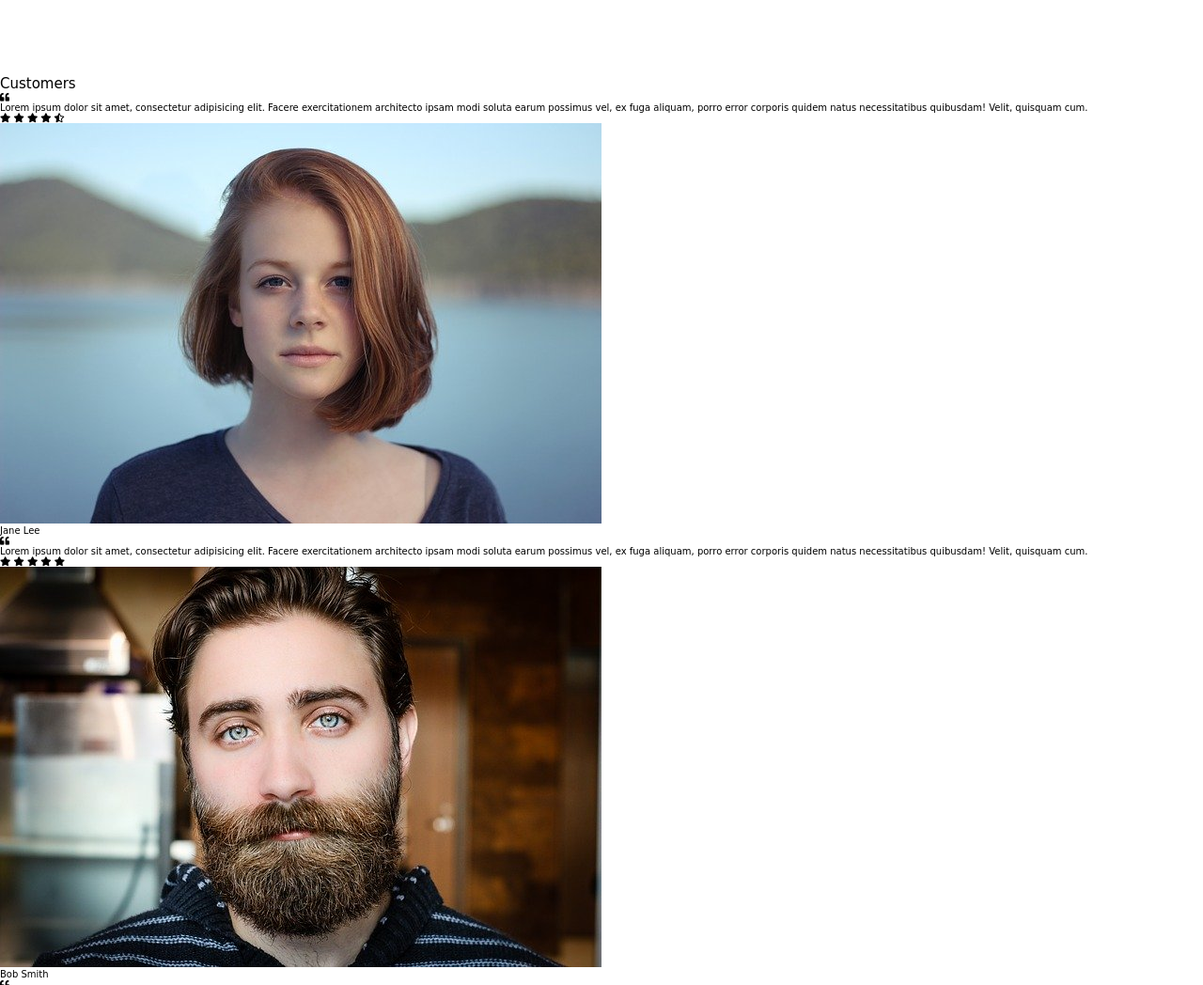
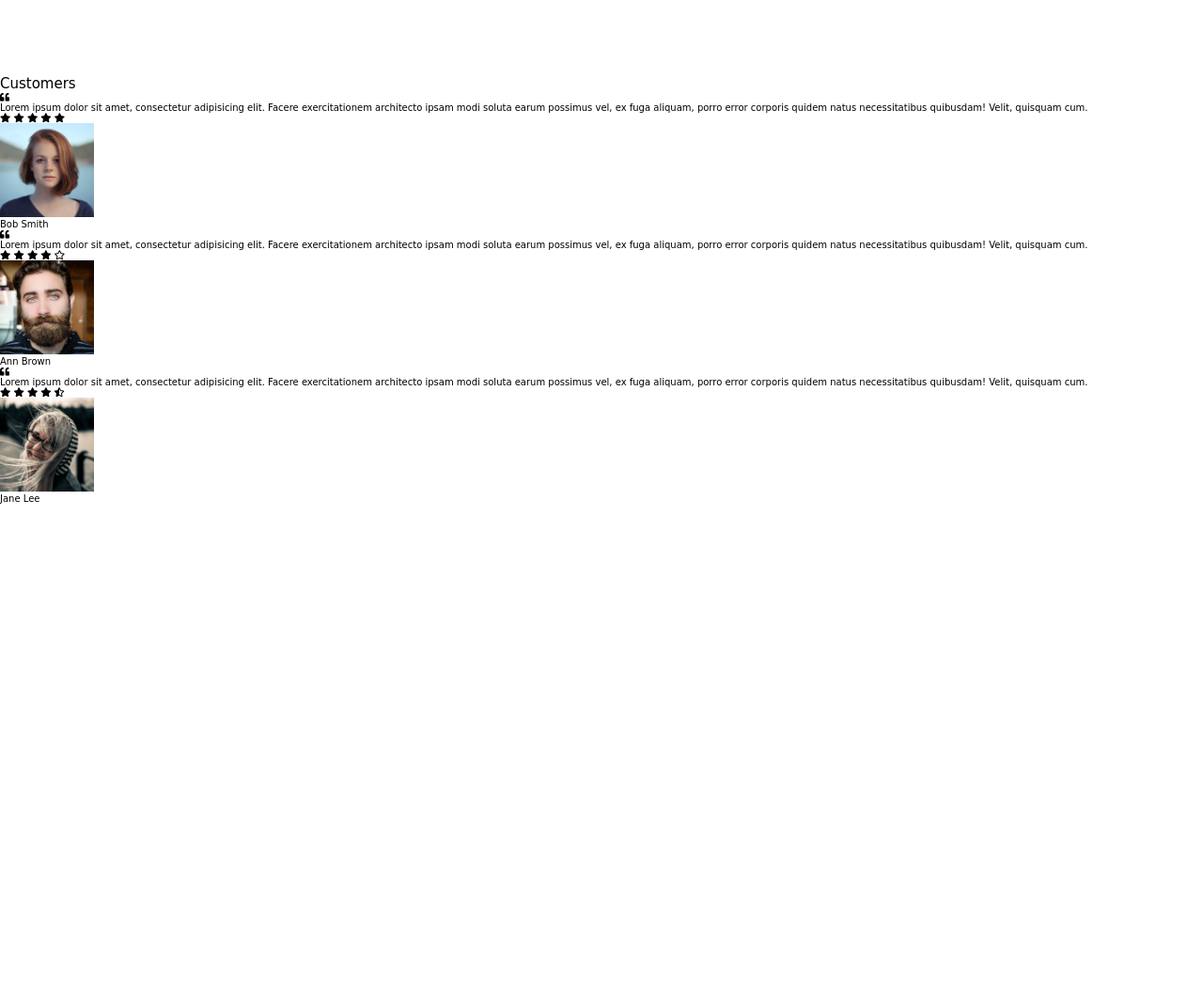
Before and after one commit to BlackCat13656/creative_Design, a plain HTML site: page index.html in a window 1280 px wide. Shown: the part 720-1768 px from the top of the page at 94% size. After the commit the page ends 1600 px from the top, so only its background shows below. Drawn offline with Linux system fonts and the light colour scheme; a web font is replaced by a local one.

Commit message:
Advances on Customers section CSS

```diff
--- a/index.html
+++ b/index.html
@@ -45,33 +45,10 @@
               <i class="fas fa-star"></i>
               <i class="fas fa-star"></i>
               <i class="fas fa-star"></i>
-              <i class="fas fa-star-half-alt"></i>
+              <i class="fas fa-star"></i>
             </div>
             <img
               src="images/customer-img-1.jpg"
-              alt="Young woman picture"
-              class="customer-img"
-            />
-            <h4 class="customer-name">Jane Lee</h4>
-          </div>
-
-          <div class="customer">
-            <i class="fas fa-quote-left"></i>
-            <p class="customer-text">
-              Lorem ipsum dolor sit amet, consectetur adipisicing elit. Facere
-              exercitationem architecto ipsam modi soluta earum possimus vel, ex
-              fuga aliquam, porro error corporis quidem natus necessitatibus
-              quibusdam! Velit, quisquam cum.
-            </p>
-            <div class="customer-rating">
-              <i class="fas fa-star"></i>
-              <i class="fas fa-star"></i>
-              <i class="fas fa-star"></i>
-              <i class="fas fa-star"></i>
-              <i class="fas fa-star"></i>
-            </div>
-            <img
-              src="images/customer-img-2.jpg"
               alt="Young woman picture"
               class="customer-img"
             />
@@ -94,6 +71,29 @@
               <i class="far fa-star"></i>
             </div>
             <img
+              src="images/customer-img-2.jpg"
+              alt="Young woman picture"
+              class="customer-img"
+            />
+            <h4 class="customer-name">Ann Brown</h4>
+          </div>
+
+          <div class="customer">
+            <i class="fas fa-quote-left"></i>
+            <p class="customer-text">
+              Lorem ipsum dolor sit amet, consectetur adipisicing elit. Facere
+              exercitationem architecto ipsam modi soluta earum possimus vel, ex
+              fuga aliquam, porro error corporis quidem natus necessitatibus
+              quibusdam! Velit, quisquam cum.
+            </p>
+            <div class="customer-rating">
+              <i class="fas fa-star"></i>
+              <i class="fas fa-star"></i>
+              <i class="fas fa-star"></i>
+              <i class="fas fa-star"></i>
+              <i class="fas fa-star-half-alt"></i>
+            </div>
+            <img
               src="images/customer-img-3.jpg"
               alt="Young woman picture"
               class="customer-img"
--- a/style.css
+++ b/style.css
@@ -115,5 +115,18 @@ body {
   color: rgba(50, 231, 255, 0.8);
   text-shadow: 0.1rem 0.1rem 0.2rem #ddd, -0.1rem -0.1rem 0.2rem #ddd;
 }
+/* End of Section-1 */
 
-/* End of Section-1 */
+/* Section-2 */
+.section-2 {
+  width: 100%;
+  height: 100vh;
+}
+
+.customer-img {
+  width: 10rem;
+  height: 10rem;
+  object-fit: cover;
+}
+
+/* End of  Section-2 */
```
